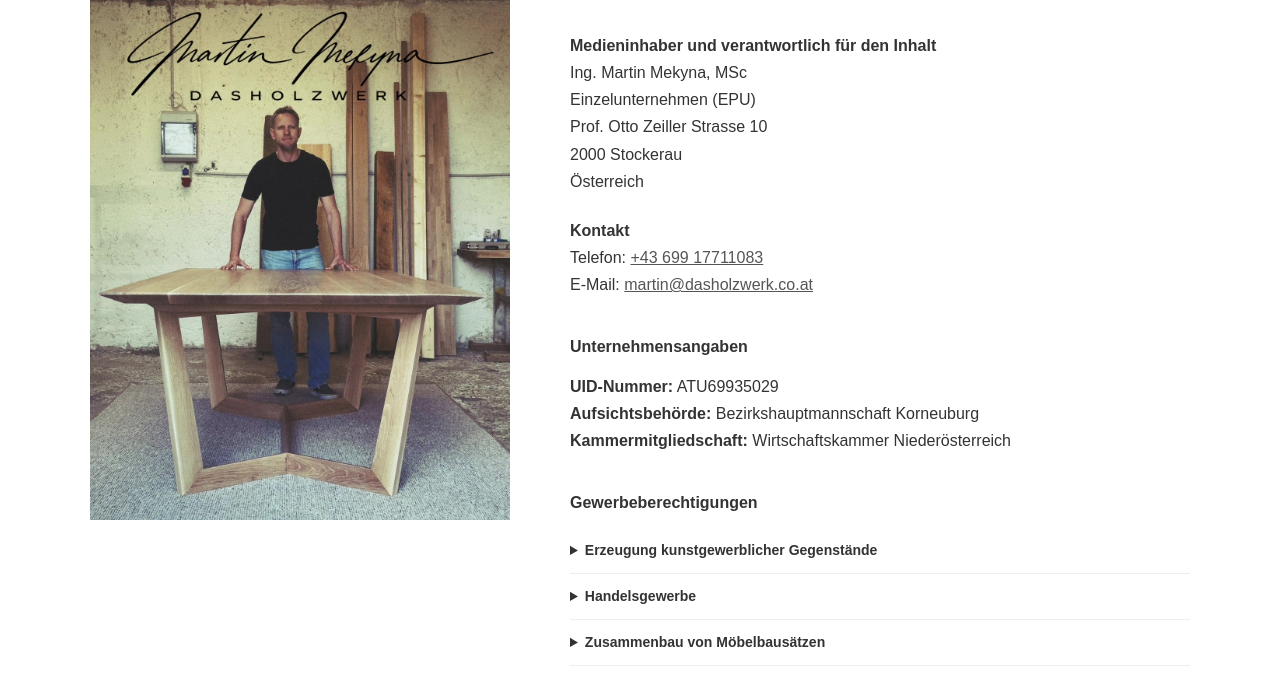
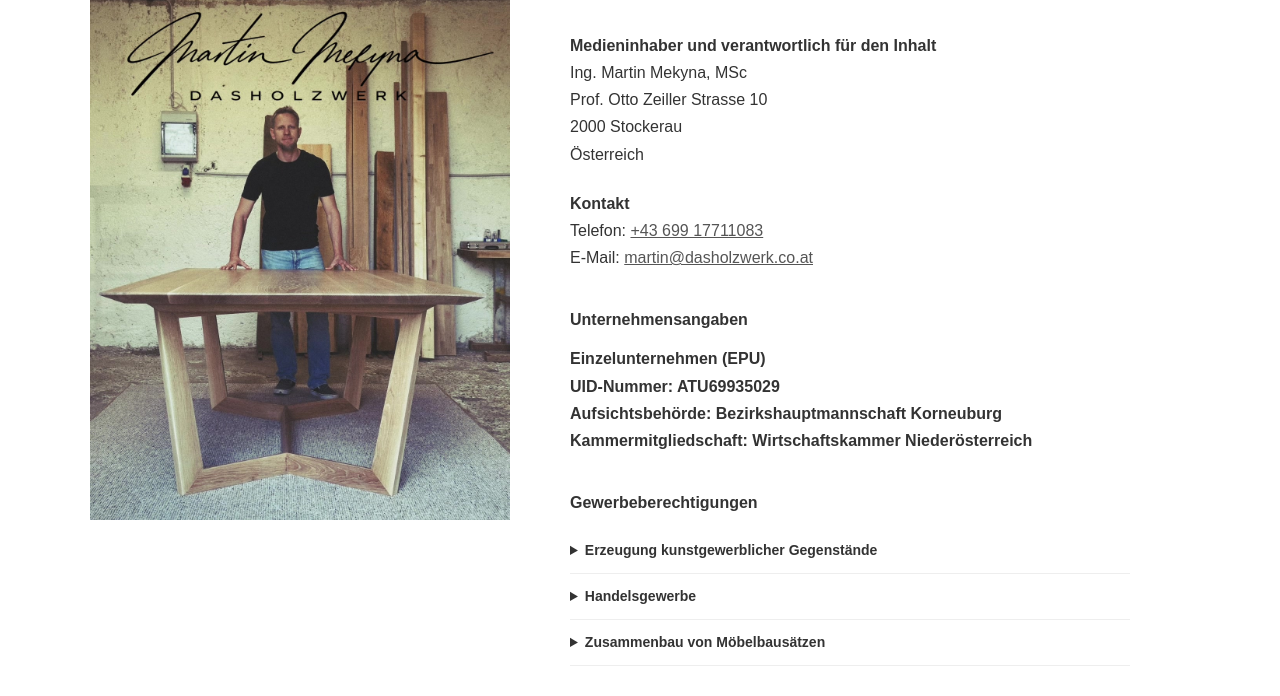
Before and after one commit to martinmekyna/dasholzwerk.co.at, a plain HTML site: page impressum.html in a window 1280 px wide. Shown: the part 104-800 px from the top of the page. Drawn offline with Linux system fonts and the light colour scheme.

Commit message:
Move 'Einzelunternehmen (EPU)' to Unternehmensangaben section

```diff
--- a/impressum.html
+++ b/impressum.html
@@ -148,7 +148,6 @@
         <p>
           <strong>Medieninhaber und verantwortlich für den Inhalt</strong><br>
           Ing. Martin Mekyna, MSc<br>
-          Einzelunternehmen (EPU)<br>
           Prof. Otto Zeiller Strasse 10<br>
           2000 Stockerau<br>
           Österreich
@@ -169,6 +168,7 @@
         <h2>Unternehmensangaben</h2>
 
         <p>
+          <strong>Einzelunternehmen (EPU)<br>
           <strong>UID-Nummer:</strong> ATU69935029<br>
           <strong>Aufsichtsbehörde:</strong>
           Bezirkshauptmannschaft Korneuburg<br>
```
